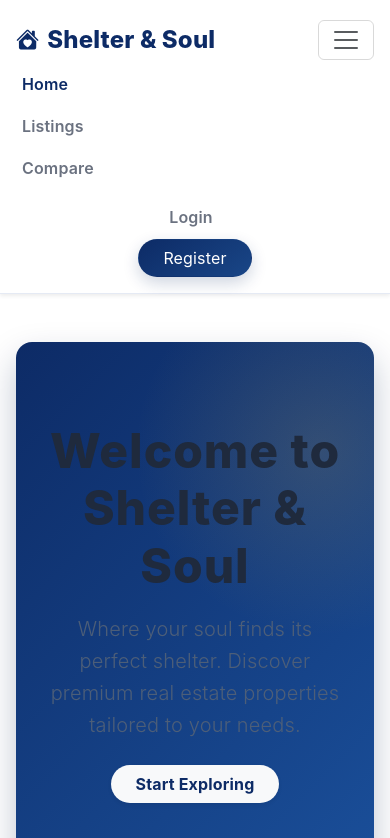
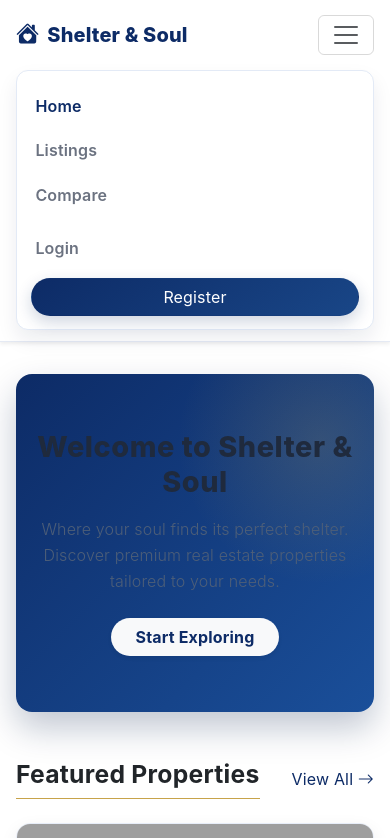
Before and after one commit to pemajo-sudo/real-estate-project, a Django app: page / in a window 390 px wide, after a click that opens the changed part. Shown: the top 838 px of the page. Run offline with Django 5.2, Linux system fonts and the light colour scheme; data comes from the database, SQL or seed files in the repository; grey boxes are pictures that could not be loaded.

Commit message:
Improve responsiveness and navbar behavior

```diff
--- a/listings/templates/listings/base.html
+++ b/listings/templates/listings/base.html
@@ -40,6 +40,13 @@
         }
         .navbar {
             border-bottom: 1px solid #e5eaf4;
+            transition: background-color 0.25s ease, box-shadow 0.25s ease, padding 0.25s ease;
+            z-index: 1030;
+        }
+        .navbar.navbar-scrolled {
+            background-color: rgba(255, 255, 255, 0.97) !important;
+            box-shadow: 0 10px 24px rgba(8, 31, 77, 0.12) !important;
+            backdrop-filter: saturate(130%) blur(6px);
         }
         .navbar-brand {
             font-weight: 800;
@@ -240,12 +247,79 @@
             background-color: #dc3545;
             color: white;
         }
+        /* Responsive spacing and navigation behavior */
+        @media (max-width: 991.98px) {
+            .navbar {
+                padding-top: 0.7rem !important;
+                padding-bottom: 0.7rem !important;
+            }
+            .navbar-brand {
+                font-size: 1.25rem;
+            }
+            .navbar-collapse {
+                margin-top: 0.75rem;
+                padding: 0.8rem 0.9rem;
+                background: #ffffff;
+                border: 1px solid #e3eaf6;
+                border-radius: 12px;
+                box-shadow: 0 10px 20px rgba(10, 30, 60, 0.08);
+            }
+            .navbar-nav.mx-auto,
+            .navbar-nav.align-items-center {
+                align-items: stretch !important;
+            }
+            .navbar-nav .nav-link {
+                margin: 0;
+                padding: 0.6rem 0.25rem;
+            }
+            .navbar-nav.align-items-center .nav-item {
+                margin-right: 0 !important;
+                margin-bottom: 0.45rem;
+            }
+            .navbar-nav.align-items-center .nav-item:last-child {
+                margin-bottom: 0;
+            }
+            .navbar-nav.align-items-center .btn {
+                width: 100%;
+            }
+            main.container {
+                margin-top: 2rem !important;
+                margin-bottom: 2rem !important;
+            }
+            .hero {
+                padding: 56px 20px;
+                margin-bottom: 28px;
+            }
+            .hero h1 {
+                font-size: clamp(1.8rem, 5.8vw, 2.4rem);
+            }
+            .hero p {
+                font-size: 1rem;
+            }
+            .filter-box {
+                padding: 1rem;
+                margin-bottom: 1.25rem;
+            }
+            .card-body {
+                padding: 1rem;
+            }
+            .footer {
+                padding-top: 36px;
+                margin-top: 42px;
+            }
+        }
+        @media (min-width: 992px) {
+            main.container {
+                margin-top: 2.75rem !important;
+                margin-bottom: 3.25rem !important;
+            }
+        }
     </style>
 </head>
 <body>
 
     <!-- Navbar -->
-    <nav class="navbar navbar-expand-lg navbar-light bg-white shadow-sm sticky-top py-3">
+    <nav id="mainNavbar" class="navbar navbar-expand-lg navbar-light bg-white shadow-sm sticky-top py-3">
         <div class="container">
             <!-- Left: Logo -->
             <a class="navbar-brand d-flex align-items-center" href="{% url 'home' %}">
@@ -381,5 +455,16 @@
 
     <!-- Bootstrap JS -->
     <script src="https://cdn.jsdelivr.net/npm/bootstrap@5.3.2/dist/js/bootstrap.bundle.min.js"></script>
+    <script>
+        (function () {
+            const navbar = document.getElementById("mainNavbar");
+            if (!navbar) return;
+            const onScroll = function () {
+                navbar.classList.toggle("navbar-scrolled", window.scrollY > 8);
+            };
+            onScroll();
+            window.addEventListener("scroll", onScroll, { passive: true });
+        })();
+    </script>
 </body>
 </html>
```
